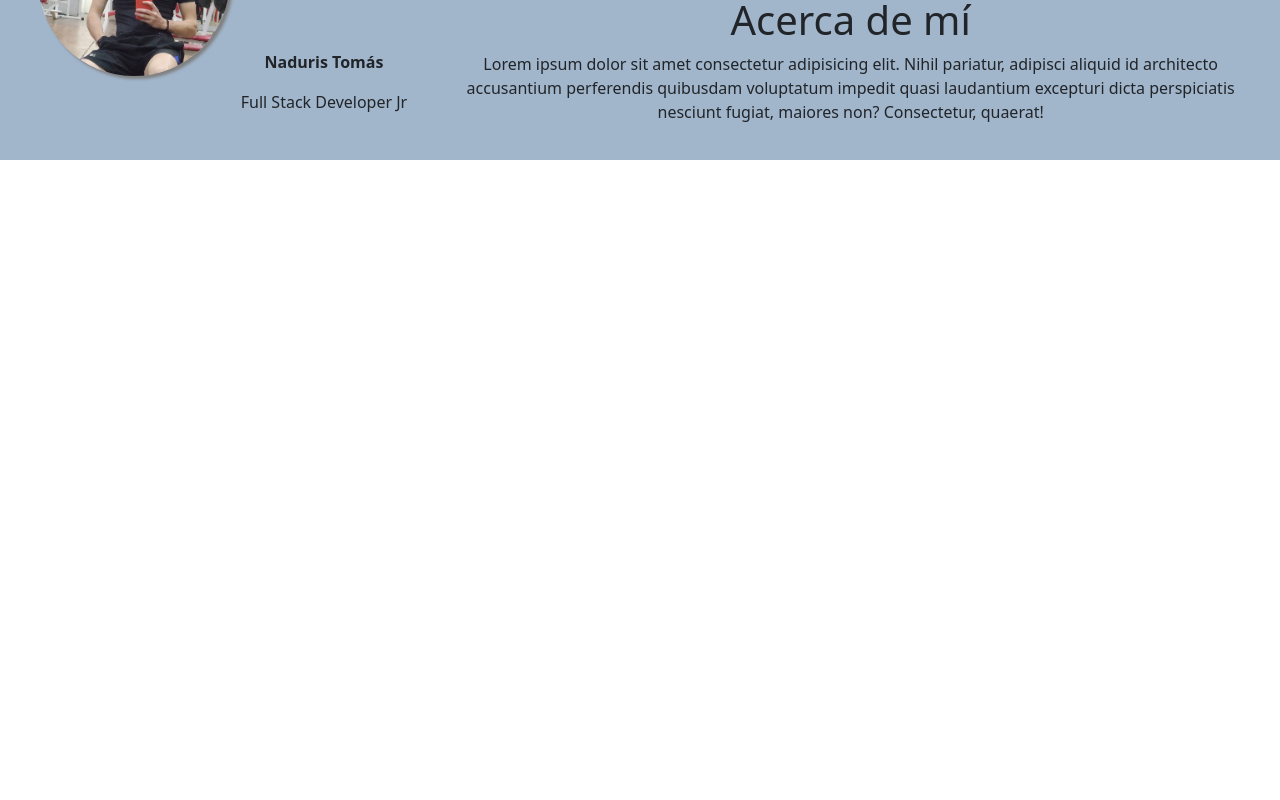
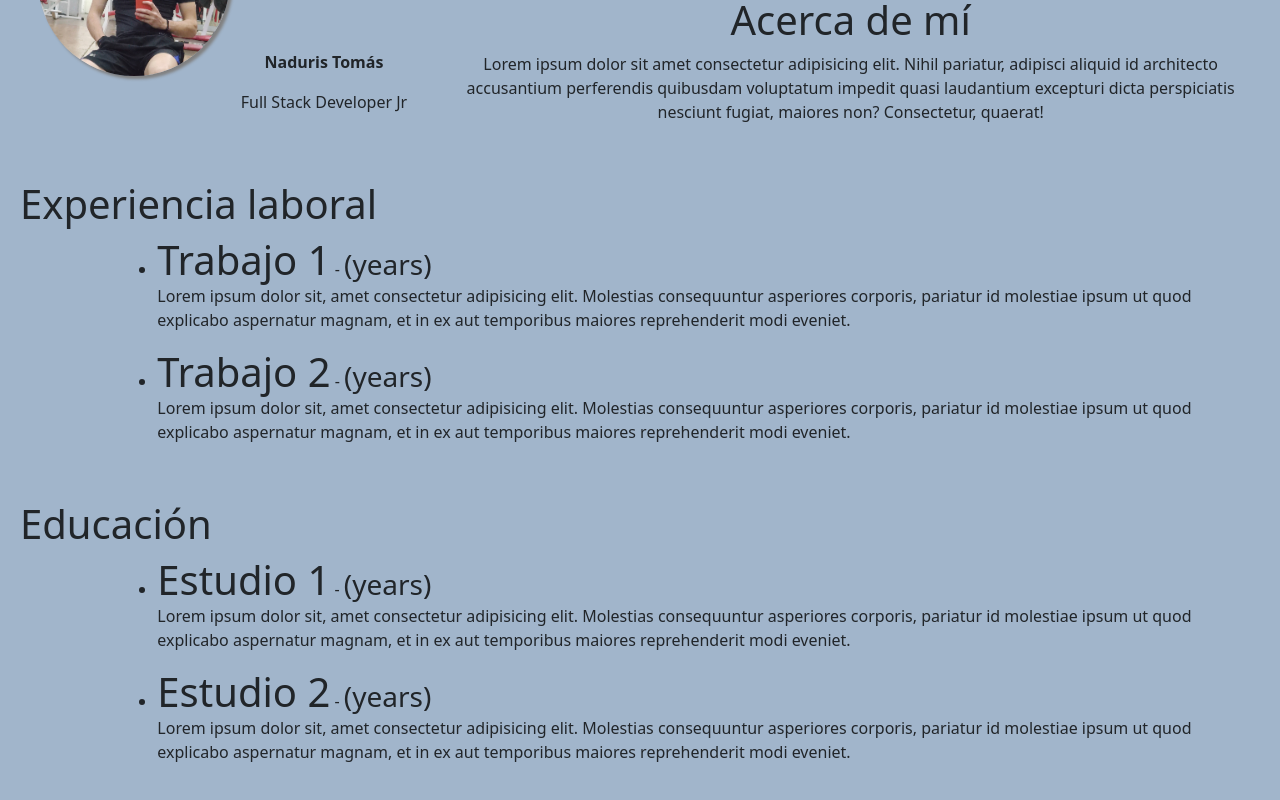
Before and after one commit to tominaduris/FrontEnd, an Angular app in the folder naduristomas/: page / in a window 1280 px wide. Shown: the part 716-1516 px from the top of the page. Before the commit the page ends 876 px from the top, so only its background shows below. Built offline with nearby package versions, Linux system fonts and the light colour scheme.

Commit message:
trabajo y educacion

```diff
--- a/naduristomas/src/app/app.component.html
+++ b/naduristomas/src/app/app.component.html
@@ -1,2 +1,4 @@
 <app-header></app-header>
 <app-acerca-de></app-acerca-de>
+<app-experiencia></app-experiencia>
+<app-educacion></app-educacion>
--- a/naduristomas/src/app/app.module.ts
+++ b/naduristomas/src/app/app.module.ts
@@ -8,6 +8,8 @@ import { LogoAPComponent } from './components/logo-ap/logo-ap.component';
 import { SocialComponent } from './components/social/social.component';
 import { BannerComponent } from './components/banner/banner.component';
 import { AcercaDeComponent } from './components/acerca-de/acerca-de.component';
+import { ExperienciaComponent } from './components/experiencia/experiencia.component';
+import { EducacionComponent } from './components/educacion/educacion.component';
 
 @NgModule({
   declarations: [
@@ -16,7 +18,9 @@ import { AcercaDeComponent } from './components/acerca-de/acerca-de.component';
     LogoAPComponent,
     SocialComponent,
     BannerComponent,
-    AcercaDeComponent
+    AcercaDeComponent,
+    ExperienciaComponent,
+    EducacionComponent
   ],
   imports: [
     BrowserModule,
--- /dev/null
+++ b/naduristomas/src/app/components/educacion/educacion.component.css
@@ -0,0 +1,9 @@
+.row{
+    padding: 20px;
+}
+div{
+    background-color: #a1b5cb;
+}
+h1, h3{
+    display: inline;
+}
--- /dev/null
+++ b/naduristomas/src/app/components/educacion/educacion.component.html
@@ -0,0 +1,18 @@
+<div class="row">
+    <h1>Educación</h1>
+    <div class="col-lg-1"></div>
+    <div class="col-lg-11">
+        <ul>
+            <li>
+                <h1>Estudio 1</h1> - <h3>(years)</h3>
+            </li>
+            <p>Lorem ipsum dolor sit, amet consectetur adipisicing elit. Molestias consequuntur asperiores corporis, pariatur id molestiae ipsum ut quod explicabo aspernatur magnam, et in ex aut temporibus maiores reprehenderit modi eveniet.</p>
+        </ul>
+        <ul>
+            <li>
+                <h1>Estudio 2</h1> - <h3>(years)</h3>
+            </li>
+            <p>Lorem ipsum dolor sit, amet consectetur adipisicing elit. Molestias consequuntur asperiores corporis, pariatur id molestiae ipsum ut quod explicabo aspernatur magnam, et in ex aut temporibus maiores reprehenderit modi eveniet.</p>
+        </ul>
+    </div>
+</div>
--- /dev/null
+++ b/naduristomas/src/app/components/educacion/educacion.component.ts
@@ -0,0 +1,15 @@
+import { Component, OnInit } from '@angular/core';
+
+@Component({
+  selector: 'app-educacion',
+  templateUrl: './educacion.component.html',
+  styleUrls: ['./educacion.component.css']
+})
+export class EducacionComponent implements OnInit {
+
+  constructor() { }
+
+  ngOnInit(): void {
+  }
+
+}
--- /dev/null
+++ b/naduristomas/src/app/components/experiencia/experiencia.component.css
@@ -0,0 +1,9 @@
+.row{
+    padding: 20px;
+}
+div{
+    background-color: #a1b5cb;
+}
+h1, h3{
+    display: inline;
+}
--- /dev/null
+++ b/naduristomas/src/app/components/experiencia/experiencia.component.html
@@ -0,0 +1,18 @@
+<div class="row">
+    <h1>Experiencia laboral</h1>
+    <div class="col-lg-1"></div>
+    <div class="col-lg-11">
+        <ul>
+            <li>
+                <h1>Trabajo 1</h1> - <h3>(years)</h3>
+            </li>
+            <p>Lorem ipsum dolor sit, amet consectetur adipisicing elit. Molestias consequuntur asperiores corporis, pariatur id molestiae ipsum ut quod explicabo aspernatur magnam, et in ex aut temporibus maiores reprehenderit modi eveniet.</p>
+        </ul>
+        <ul>
+            <li>
+                <h1>Trabajo 2</h1> - <h3>(years)</h3>
+            </li>
+            <p>Lorem ipsum dolor sit, amet consectetur adipisicing elit. Molestias consequuntur asperiores corporis, pariatur id molestiae ipsum ut quod explicabo aspernatur magnam, et in ex aut temporibus maiores reprehenderit modi eveniet.</p>
+        </ul>
+    </div>
+</div>
--- /dev/null
+++ b/naduristomas/src/app/components/experiencia/experiencia.component.ts
@@ -0,0 +1,15 @@
+import { Component, OnInit } from '@angular/core';
+
+@Component({
+  selector: 'app-experiencia',
+  templateUrl: './experiencia.component.html',
+  styleUrls: ['./experiencia.component.css']
+})
+export class ExperienciaComponent implements OnInit {
+
+  constructor() { }
+
+  ngOnInit(): void {
+  }
+
+}
```
Also changed, not shown: 2 other files (tests, documents, lock files or other folders).
